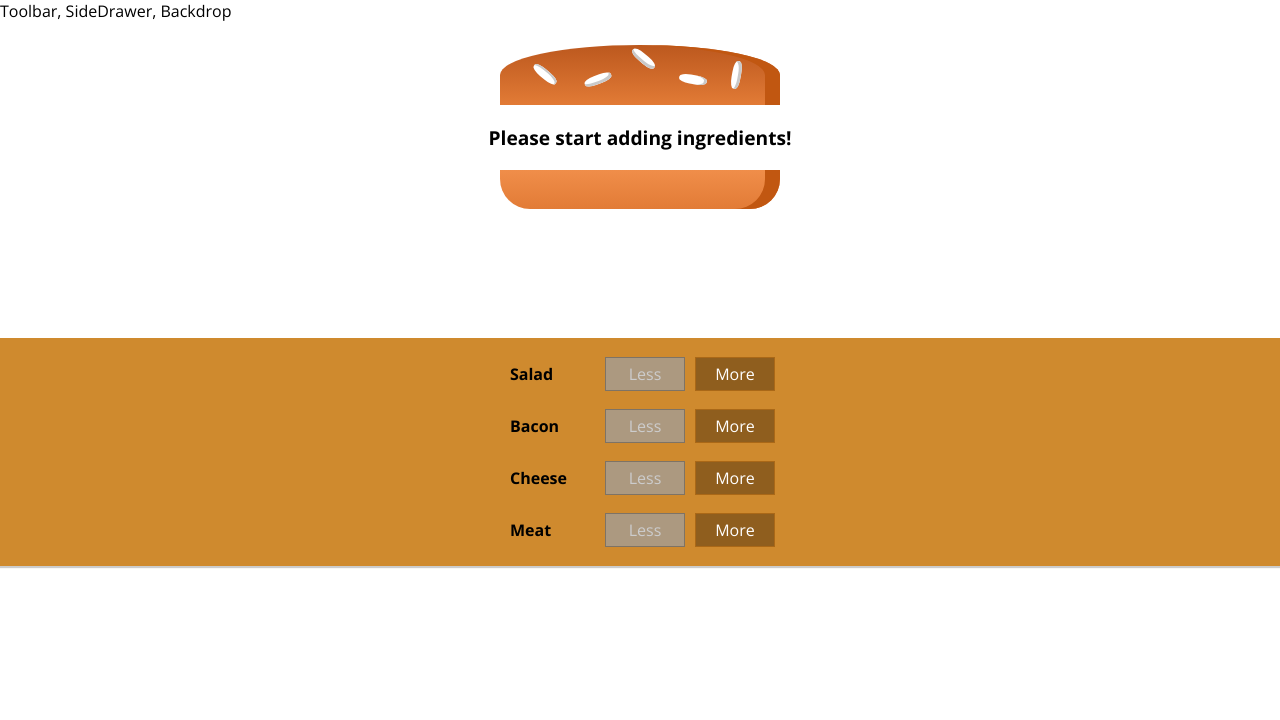
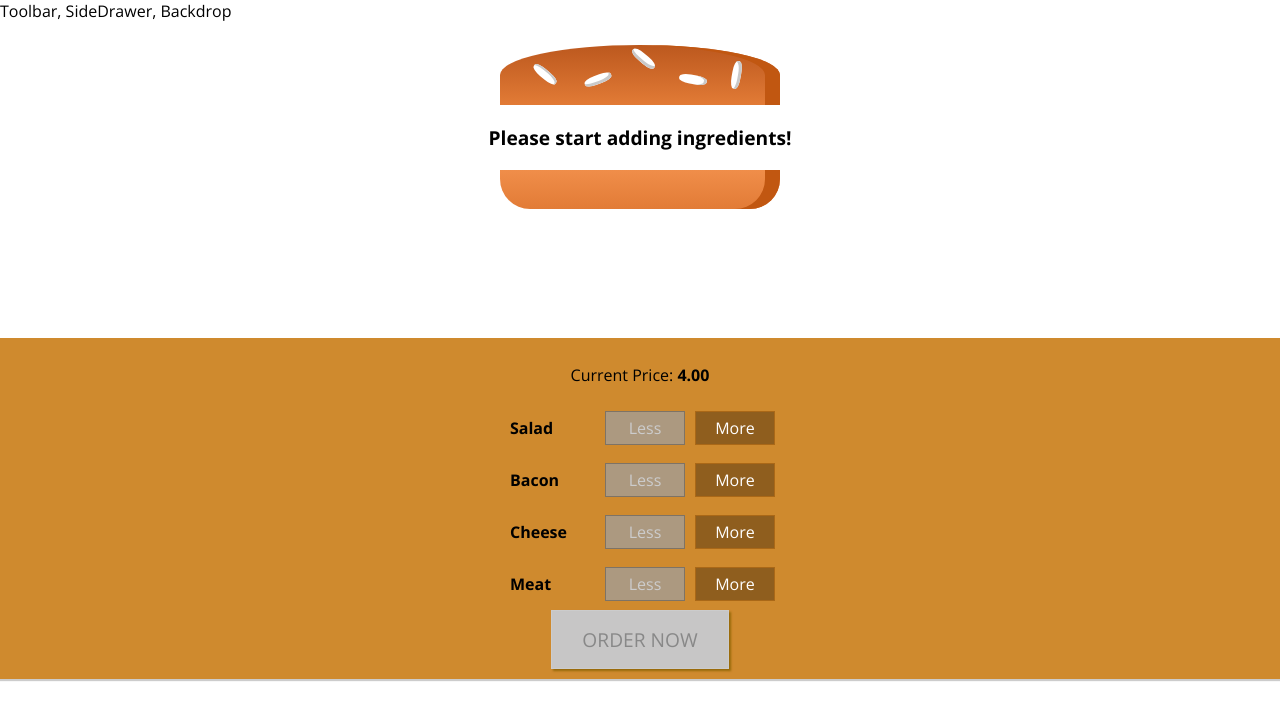
Before and after one commit to Kllicks/bbuilder, a React (Create React App) app: page / in a window 1280 px wide. Shown: the top 720 px of the page. Built offline with nearby package versions, Linux system fonts and the light colour scheme.

Commit message:
adds order now button that activates only when at least one item is added

```diff
--- a/src/components/Burger/BuildControls/BuildControls.js
+++ b/src/components/Burger/BuildControls/BuildControls.js
@@ -12,6 +12,7 @@
 
 const buildControls = (props) => (
     <div className={classes.BuildControls}>
+        <p>Current Price: <strong>{props.price.toFixed(2)}</strong></p>
         {controls.map(ctrl => (
             <BuildControl
                 key={ctrl.label}
@@ -21,6 +22,10 @@
                 disabled={props.disabled[ctrl.type]}
             />
         ))}
+        <button
+            className={classes.OrderButton}
+            disabled={!props.purchasable}
+        >ORDER NOW</button>
     </div>
 );
 
--- a/src/components/Burger/BuildControls/BuildControls.module.css
+++ b/src/components/Burger/BuildControls/BuildControls.module.css
@@ -8,3 +8,45 @@
     margin: auto;
     padding: 10px 0;
 }
+
+
+.OrderButton {
+    background-color: #DAD735;
+    outline: none;
+    cursor: pointer;
+    border: 1px solid #966909;
+    color: #966909;
+    font-family: inherit;
+    font-size: 1.2em;
+    padding: 15px 30px;
+    box-shadow: 2px 2px 2px #966909;
+}
+
+.OrderButton:hover, .OrderButton:active {
+    background-color: #A0DB41;
+    border: 1px solid #966909;
+    color: #966909;
+}
+
+.OrderButton:disabled {
+    background-color: #C7C6C6;
+    cursor: not-allowed;
+    border: 1px solid #ccc;
+    color: #888888;
+}
+
+.OrderButton:not(:disabled) {
+    animation: enable 0.3s linear;
+}
+
+@keyframes enable {
+    0% {
+        transform: scale(1);
+    }
+    60% {
+        transform: scale(1.1);
+    }
+    100% {
+        transform: scale(1);
+    }
+}
--- a/src/containers/BurgerBuilder/BurgerBuilder.js
+++ b/src/containers/BurgerBuilder/BurgerBuilder.js
@@ -23,7 +23,19 @@
             cheese: 0,
             meat: 0
         },
-        totalPrice: 4
+        totalPrice: 4,
+        purchasable: false
+    }
+
+    updatePurchaseState (ingredients) {
+        const sum = Object.keys(ingredients)
+            .map(igKey => {
+                return ingredients[igKey]
+            })
+            .reduce((sum, el) => {
+                return sum + el;
+            }, 0);
+        this.setState({purchasable: sum > 0});
     }
 
     addIngredientHandler = (type) => {
@@ -37,6 +49,7 @@
         const oldPrice = this.state.totalPrice;
         const newPrice = oldPrice + priceAddition;
         this.setState({totalPrice: newPrice, ingredients: updatedIngredients});
+        this.updatePurchaseState(updatedIngredients);
 
     }
 
@@ -54,7 +67,7 @@
         const oldPrice = this.state.totalPrice;
         const newPrice = oldPrice - priceDeduction;
         this.setState({totalPrice: newPrice, ingredients: updatedIngredients});
-
+        this.updatePurchaseState(updatedIngredients);
     }
 
 
@@ -71,7 +84,9 @@
                 <BuildControls
                     ingredientAdded={this.addIngredientHandler}
                     ingredientRemoved={this.removeIngredientHandler}
-                    disabled={disabledInfo}/>
+                    disabled={disabledInfo}
+                    purchasable={this.state.purchasable}
+                    price={this.state.totalPrice}/>
             </Aux>
         );
     }
```
